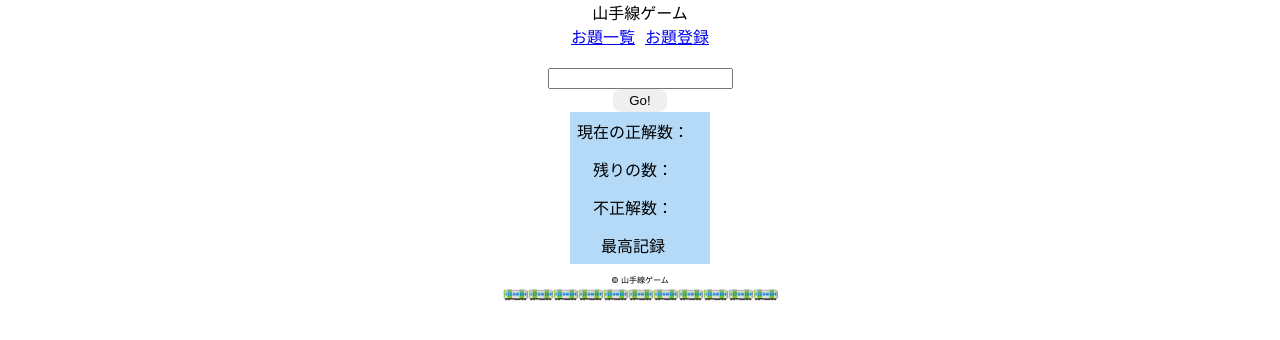
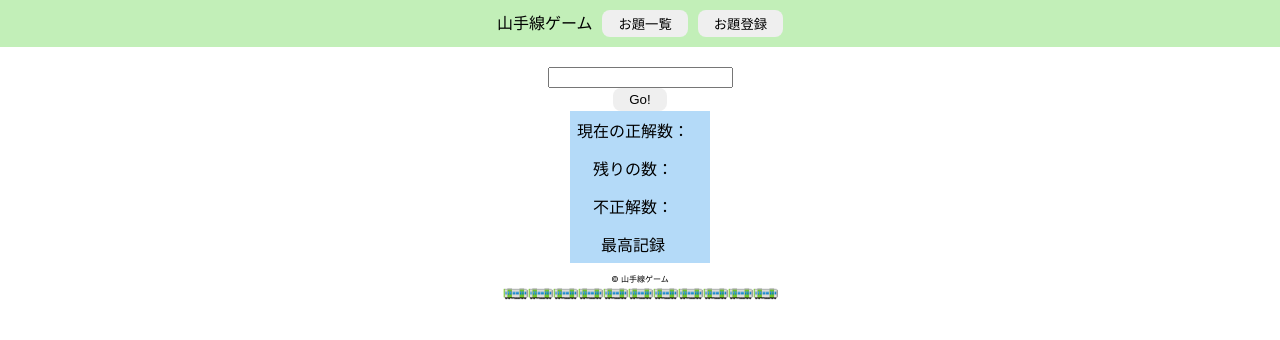
Before and after one commit to cicular/yLineGame, a React (Create React App) app in the folder y_line_react_app/: page /play/1 in a window 1280 px wide. Shown: the top 340 px of the page. Built offline with nearby package versions, Linux system fonts and the light colour scheme; no server answers.

Commit message:
ヘッダーを共通化。

```diff
--- a/y_line_react_app/src/edit.jsx
+++ b/y_line_react_app/src/edit.jsx
@@ -98,8 +98,7 @@ const Edit = () => {
 
   return (
     <div className="App">
-    <Header />
-    <Link to="/list">お題一覧</Link>
+    <Header type="3"/>
     <Modal show={show} setShow={setShow} modal_msg={modal_msg}/>
     <h3>お題編集</h3>
     <div className="input_area">
--- a/y_line_react_app/src/header.jsx
+++ b/y_line_react_app/src/header.jsx
@@ -1,9 +1,47 @@
-const Header = () => {
+import { Link } from 'react-router-dom';
+
+// ヘッダー
+const Header = (props) => {
+
+  // 一覧画面
+  if(props.type==="1"){
     return (
-      <div className="App">
-      <header>山手線ゲーム</header>
+      <div className={'App header_area'}>
+        <header className='button_margin'>山手線ゲーム</header>
+        <Link to="/register"><button className='button_margin'>お題登録</button></Link>
       </div>
     );
   }
 
-  export default Header;
+  // 登録画面
+  if(props.type==="2"){
+    return (
+      <div className={'App header_area'}>
+        <header className='button_margin'>山手線ゲーム</header>
+        <Link to="/list"><button className='button_margin'>お題一覧</button></Link>
+      </div>
+    );
+  }
+
+  // 編集画面
+  if(props.type==="3"){
+    return (
+      <div className={'App header_area'}>
+        <header className='button_margin'>山手線ゲーム</header>
+      </div>
+    );
+  }
+
+  // プレイ画面
+  if(props.type==="4"){
+    return (
+      <div className={'App header_area'}>
+        <header className='button_margin'>山手線ゲーム</header>
+        <Link to="/list"><button className='button_margin'>お題一覧</button></Link>
+        <Link to="/register"><button className='button_margin'>お題登録</button></Link>
+      </div>
+    );
+  }
+}
+
+export default Header;
--- a/y_line_react_app/src/list.jsx
+++ b/y_line_react_app/src/list.jsx
@@ -77,9 +77,8 @@ const List = () => {
 
     return (
       <div className="App">
-      <Header />
-      <Link to="/register">お題登録</Link>
-      <h1>お題一覧</h1>
+      <Header type="1" />
+      <h3>お題一覧</h3>
       <Modal show={show} setShow={setShow} modal_msg={modal_msg}/>
 
         {/* テーブルはブロック要素 */}
--- a/y_line_react_app/src/play.jsx
+++ b/y_line_react_app/src/play.jsx
@@ -266,9 +266,7 @@ const Play = () => {
       <div className="App">
         <Modal show={show} setShow={setShow} modal_msg={modal_msg}/>
         <Modal2 show={show2} setShow={setShow2} modal_msg={modal_msg2}/>
-        <Header />
-        <Link to="/list" className='menu'>お題一覧</Link>
-        <Link to="/register" className='menu'>お題登録</Link>
+        <Header type="4"/>
         <h3>{themeDetail.theme_title}</h3>
         <div>
             <input type="text" placeholder="" value={ input_value } onChange={(event) => setInputValue(event.target.value)}/>
--- a/y_line_react_app/src/register.jsx
+++ b/y_line_react_app/src/register.jsx
@@ -103,8 +103,7 @@ const Register = () => {
 
   return (
     <div className="App">
-    <Header />
-    <Link to="/list">お題一覧</Link>
+    <Header type="2"/>
     <Modal show={show} setShow={setShow} modal_msg={modal_msg}/>
     <h3>お題登録</h3>
     <div className="input_area">
--- a/y_line_react_app/src/style.css
+++ b/y_line_react_app/src/style.css
@@ -4,6 +4,15 @@
     /* display: flex;
     flex-direction: column; */
 }
+
+.header_area{
+    background-color: #c2efb8;
+    display: flex;
+    justify-content: center;
+    padding: 10px;
+    /* width: 200px; */
+}
+
 
 button{
     border-radius: 8px;
@@ -30,10 +39,6 @@ button:hover{
 img{
     width: 25px;
     height: 13px;
-}
-
-.menu{
-    margin: 0 5px;
 }
 
 .list {
@@ -86,7 +91,7 @@ td {
 
 .color_green{
     /* 背景色指定 */
-    background-color: #b0f6b6;
+    background-color: #c2efb8;
 }
 
 .color_blue{
```
